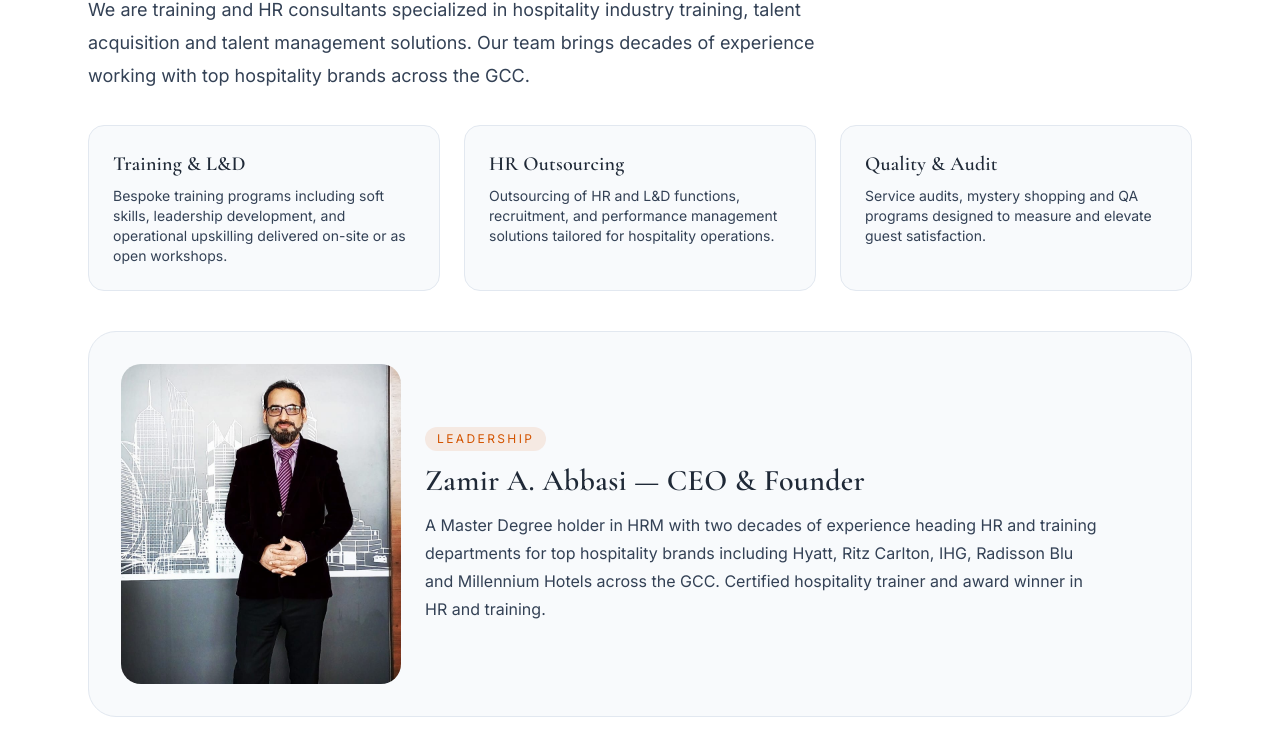
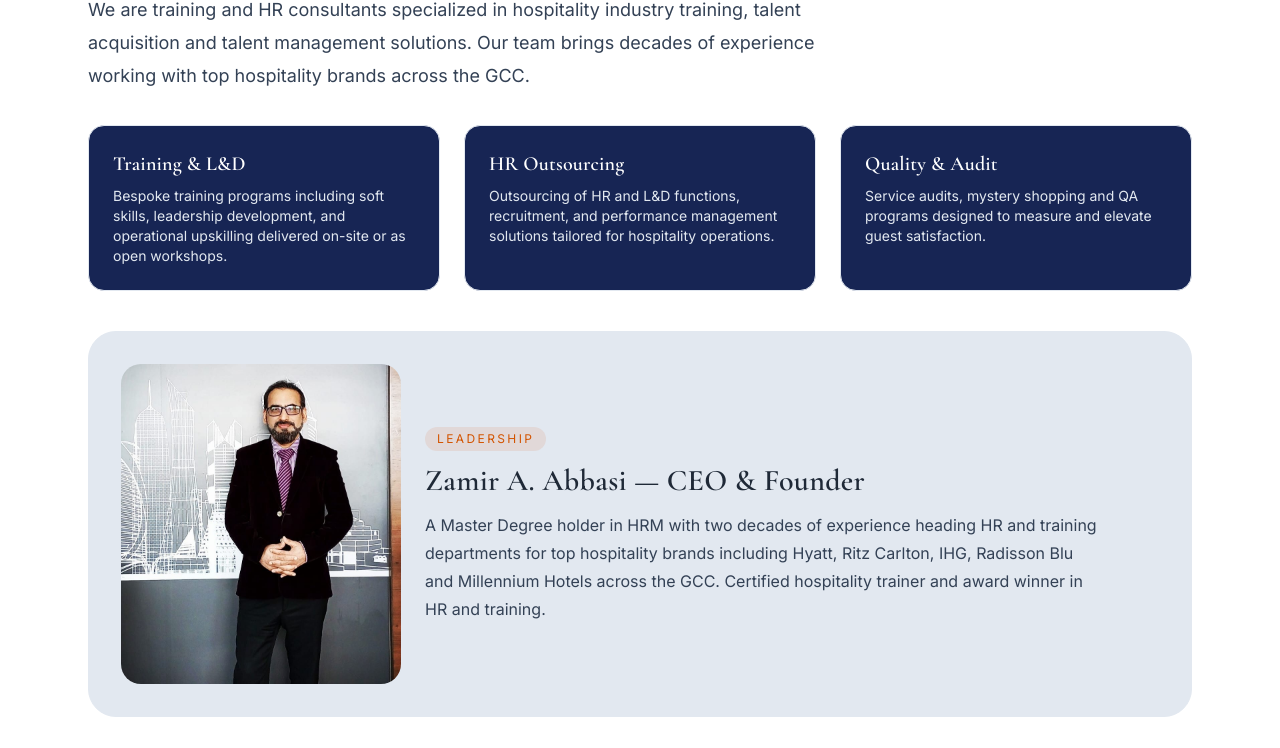
Before and after one commit to abdulrehmansajid-dev/TalenTiT-Website, a React (Vite) app: page / in a window 1280 px wide. Shown: the part 917-1665 px from the top of the page. Built offline with nearby package versions, Linux system fonts and the light colour scheme.

Commit message:
First proto with little modifications with 1st agent

```diff
--- a/src/components/About.jsx
+++ b/src/components/About.jsx
@@ -12,21 +12,21 @@ export default function About() {
         </div>
 
         <div className="mt-8 grid md:grid-cols-3 gap-6">
-          <div className="p-6 rounded-2xl bg-slate-50 border border-slate-200">
-            <h3 className="font-semibold text-primary-950 text-xl">Training & L&D</h3>
-            <p className="mt-2 text-sm text-slate-700">Bespoke training programs including soft skills, leadership development, and operational upskilling delivered on-site or as open workshops.</p>
+          <div className="p-6 rounded-2xl bg-blue-950 border border-slate-200">
+            <h3 className="font-semibold text-white text-xl">Training & L&D</h3>
+            <p className="mt-2 text-sm text-slate-200">Bespoke training programs including soft skills, leadership development, and operational upskilling delivered on-site or as open workshops.</p>
           </div>
-          <div className="p-6 rounded-2xl bg-slate-50 border border-slate-200">
-            <h3 className="font-semibold text-primary-950 text-xl">HR Outsourcing</h3>
-            <p className="mt-2 text-sm text-slate-700">Outsourcing of HR and L&D functions, recruitment, and performance management solutions tailored for hospitality operations.</p>
+          <div className="p-6 rounded-2xl bg-blue-950 border border-slate-200">
+            <h3 className="font-semibold text-white text-xl">HR Outsourcing</h3>
+            <p className="mt-2 text-sm text-slate-200">Outsourcing of HR and L&D functions, recruitment, and performance management solutions tailored for hospitality operations.</p>
           </div>
-          <div className="p-6 rounded-2xl bg-slate-50 border border-slate-200">
-            <h3 className="font-semibold text-primary-950 text-xl">Quality & Audit</h3>
-            <p className="mt-2 text-sm text-slate-700">Service audits, mystery shopping and QA programs designed to measure and elevate guest satisfaction.</p>
+          <div className="p-6 rounded-2xl bg-blue-950 border border-slate-200">
+            <h3 className="font-semibold text-white text-xl">Quality & Audit</h3>
+            <p className="mt-2 text-sm text-slate-200">Service audits, mystery shopping and QA programs designed to measure and elevate guest satisfaction.</p>
           </div>
         </div>
 
-        <div className="mt-10 grid lg:grid-cols-[280px_1fr] gap-6 items-center rounded-[1.75rem] p-6 md:p-8 bg-slate-50 border border-slate-200">
+        <div className="mt-10 grid lg:grid-cols-[280px_1fr] gap-6 items-center rounded-[1.75rem] p-6 md:p-8 bg-slate-200 border border-slate-200">
           <div className="rounded-[1.25rem] overflow-hidden bg-primary-950">
             <img src={ceo} alt="CEO Zamir A. Abbasi" className="w-full h-[320px] object-cover object-center" />
           </div>
--- a/src/components/Testimonials.jsx
+++ b/src/components/Testimonials.jsx
@@ -66,11 +66,11 @@ export default function Testimonials() {
           </aside>
         </div>
 
-        <div className="mt-10 rounded-2xl bg-slate-50 p-6 md:p-8 border border-slate-200">
+        <div className="mt-10 rounded-2xl bg-slate-200 p-6 md:p-8 border border-slate-200">
           <div className="flex flex-col md:flex-row md:items-end md:justify-between gap-3">
             <div>
               <h3 className="text-xl font-semibold text-primary-950">Client Portfolio</h3>
-              <p className="text-sm text-slate-600">Selected hospitality logos from the companies we transformed.</p>
+              <p className="text-sm text-slate-800">Selected hospitality logos from the companies we transformed.</p>
             </div>
             <div className="text-xs uppercase tracking-[0.2em] text-accent-600">Hotels, Restaurants, Clubs, Real Estate</div>
           </div>
```
